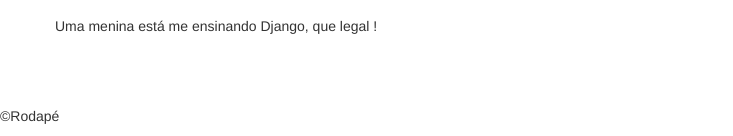
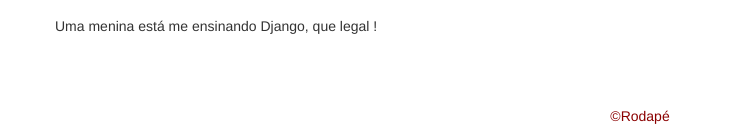
Before and after one commit to karlosruan07/blog, a Django app: page / in a window 1280 px wide. Shown: the part 1204-1340 px from the top of the page, without its empty margins (0-733 px from the left). Run offline with Django 3.2, Linux system fonts and the light colour scheme; data comes from the database, SQL or seed files in the repository; some libraries are stand-ins or nearby versions.

Commit message:
6ª committ ampliando a aplicação

```diff
--- a/blog/static/css/blog.css
+++ b/blog/static/css/blog.css
@@ -82,3 +82,8 @@ h1, h2, h3, h4 {
 .post h2 a, .post h2 a:visited {
     color: #2106b9;
 }
+
+footer{
+    text-align: center;
+    color: darkred;
+}
--- a/blog/templates/blog/base.html
+++ b/blog/templates/blog/base.html
@@ -41,6 +41,7 @@
 
 <footer id="teste" >
     <p>&copy;Rodapé</p>
+    <!--<img id="rod_imagem" src=" {% static 'img/django.png' %} " alt=""> -->
 </footer>
 
 </html>
```
